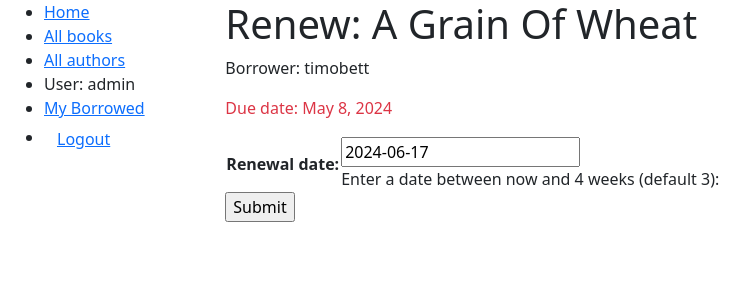
After one commit to betttimo/Django_local_library, a Django app: page /catalog/book/244f9198-8c29-4347-81c9-331e870ad096/renew/ in a window 1280 px wide. The commit adds this page. Shown: the top 300 px of the page, without its empty margins (0-756 px from the left). Run offline with Django 5.2, Linux system fonts and the light colour scheme; a user stored in the database is signed in; data comes from the database, SQL or seed files in the repository.

Commit message:
Back-end almost done

```diff
--- /dev/null
+++ b/locallibrary/catalog/forms.py
@@ -0,0 +1,18 @@
+import datetime
+
+from django import forms
+
+from django.core.exceptions import ValidationError
+from django.utils.translation import gettext_lazy as _
+
+class RenewBookForm(forms.Form):
+    renewal_date = forms.DateField(help_text="Enter a date between now and 4 weeks (default 3):")
+
+    def clean_renewal_date(self):
+        data = self.cleaned_data['renewal_date']
+
+        if data < datetime.date.today():
+            raise ValidationError(_('Invalid date - renewal in past'))
+        if data > datetime.date.today() + datetime.timedelta(weeks=4):
+            raise ValidationError(_('Invalid date - renewal more than 4 weeks ahead'))
+        return data
--- /dev/null
+++ b/locallibrary/catalog/templates/catalog/book_renew_librarian.html
@@ -0,0 +1,15 @@
+{% extends "base_generic.html" %}
+
+{% block content %}
+  <h1>Renew: {{ book_instance.book.title }}</h1>
+  <p>Borrower: {{ book_instance.borrower }}</p>
+  <p {% if book_instance.is_overdue %} class="text-danger"{% endif %} >Due date: {{ book_instance.due_back }}</p>
+
+  <form action="" method="post">
+    {% csrf_token %}
+    <table>
+    {{ form.as_table }}
+    </table>
+    <input type="submit" value="Submit">
+  </form>
+{% endblock %}
--- a/locallibrary/catalog/templates/catalog/bookinstance_loaned_books.html
+++ b/locallibrary/catalog/templates/catalog/bookinstance_loaned_books.html
@@ -1,14 +1,16 @@
 {% extends "base_generic.html" %}
 
 {% block content %}
-    <h1>Borrowed books</h1>
+    <h1>All Borrowed books</h1>
 
     {% if bookinstance_list %}
     <ul>
 
       {% for bookinst in bookinstance_list %}
       <li class="{% if bookinst.is_overdue %}text-danger{% endif %}">
-        <a href="{% url 'book-detail' bookinst.book.pk %}">{{ bookinst.book.title }}</a> ({{ bookinst.due_back }}) - borrowed by {{ bookinst.borrower.first_name }}
+        <a href="{% url 'book-detail' bookinst.book.pk %}">{{ bookinst.book.title }}</a> ({{ bookinst.due_back }}) - {{ bookinst.borrower }}
+        {% if perms.catalog.can_mark_returned %}- <a href="{% url 'renew-book-librarian' bookinst.id %}">Renew</a>{% endif %}
+
       </li>
       {% endfor %}
     </ul>
--- a/locallibrary/catalog/urls.py
+++ b/locallibrary/catalog/urls.py
@@ -13,3 +13,6 @@ urlpatterns += [
     path('allbooks/', views.AllLoanedBooksListView.as_view(), name='all-borrowed'),
     path('accounts/logout/', views.custom_logout_view, name='logout'),
 ]
+urlpatterns += [
+    path('book/<uuid:pk>/renew/', views.renew_book_librarian, name='renew-book-librarian'),
+]
--- a/locallibrary/catalog/views.py
+++ b/locallibrary/catalog/views.py
@@ -1,9 +1,17 @@
-from django.shortcuts import render
+from django.shortcuts import render , get_object_or_404
 from .models import Book, Author, BookInstance, Genre
 from django.views import generic
 from django.contrib.auth.mixins import LoginRequiredMixin, PermissionRequiredMixin
 from django.contrib.auth import logout
 from django.shortcuts import redirect
+import datetime
+from django.contrib.auth.decorators import login_required, permission_required
+from django.http import HttpResponseRedirect
+from django.urls import reverse
+
+from catalog.forms import RenewBookForm
+
+
 def index(request):
     num_books = Book.objects.all().count()
     num_instances = BookInstance.objects.all().count()
@@ -68,3 +76,23 @@ class AllLoanedBooksListView(PermissionRequiredMixin, generic.ListView):
             BookInstance.objects.filter(status__exact='o')
             .order_by('due_back')
         )
+
+@login_required
+@permission_required('catalog.can_mark_returned', raise_exception= True)
+def renew_book_librarian(request, pk):
+    book_instance = get_object_or_404(BookInstance, pk=pk)
+
+    if request.method == 'POST':
+        form = RenewBookForm(request.POST)
+        if form.is_valid():
+            book_instance.due_back = form.cleaned_data['renewal_date']
+            book_instance.save()
+            return HttpResponseRedirect(reverse('all-borrowed'))
+    else:
+        proposed_renewal_date = datetime.date.today()+datetime.timedelta(weeks=3)
+        form = RenewBookForm(initial={'renewal_date': proposed_renewal_date})
+    context = {
+                'form': form,
+                'book_instance': book_instance,
+            }
+    return render(request, 'catalog/book_renew_librarian.html', context)
```
